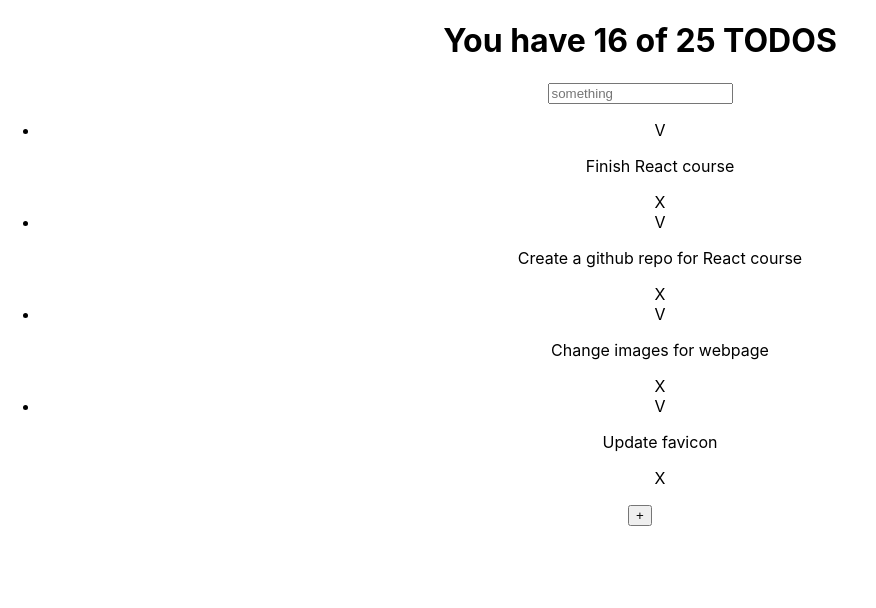
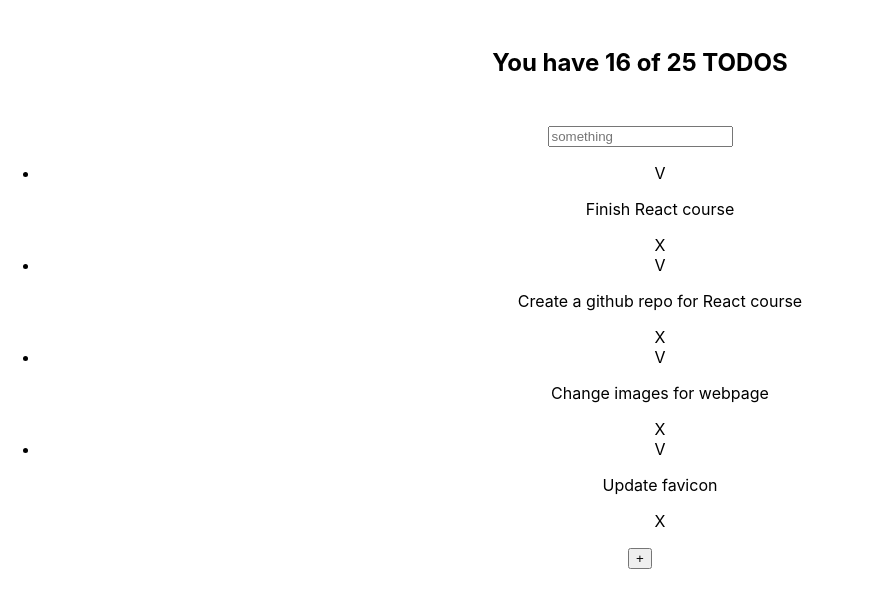
Before and after one commit to nestorrecinosUCA/react-intro, a React (Create React App) app: page / in a window 1280 px wide. Shown: the top 608 px of the page, without its empty margins (0-876 px from the left). Built offline with nearby package versions, Linux system fonts and the light colour scheme.

Commit message:
:lipstick: Add TodoCounter.css

```diff
--- a/src/todos/TodoCounter.js
+++ b/src/todos/TodoCounter.js
@@ -1,3 +1,4 @@
+import './css/TodoCounter.css'
 function TodoCounter({ total, completed }) {
   return (
     <h1>
--- /dev/null
+++ b/src/todos/css/TodoCounter.css
@@ -0,0 +1,6 @@
+h1 {
+  font-size: 24px;
+  text-align: center;
+  margin: 0;
+  padding: 48px;
+}
```
